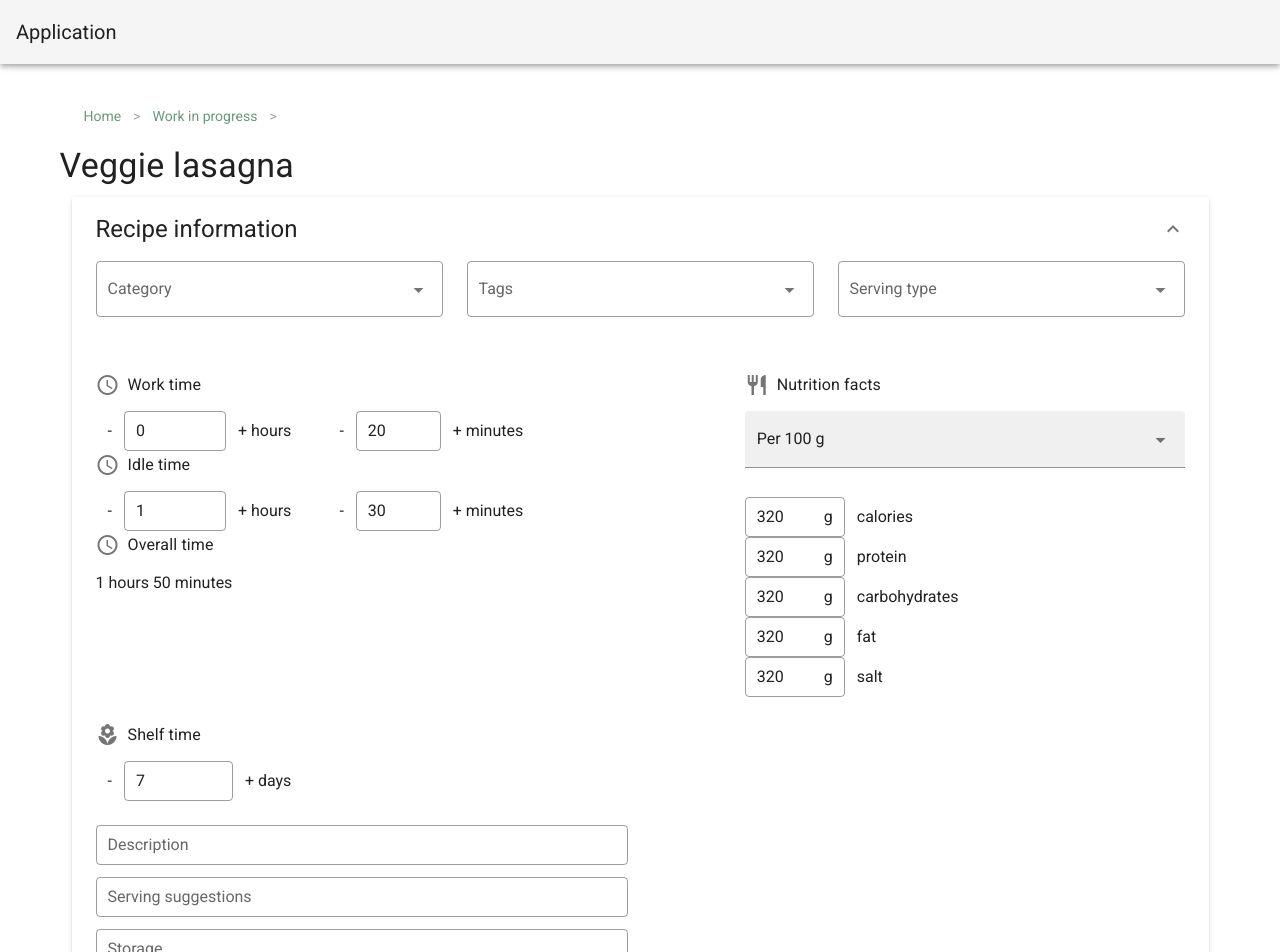
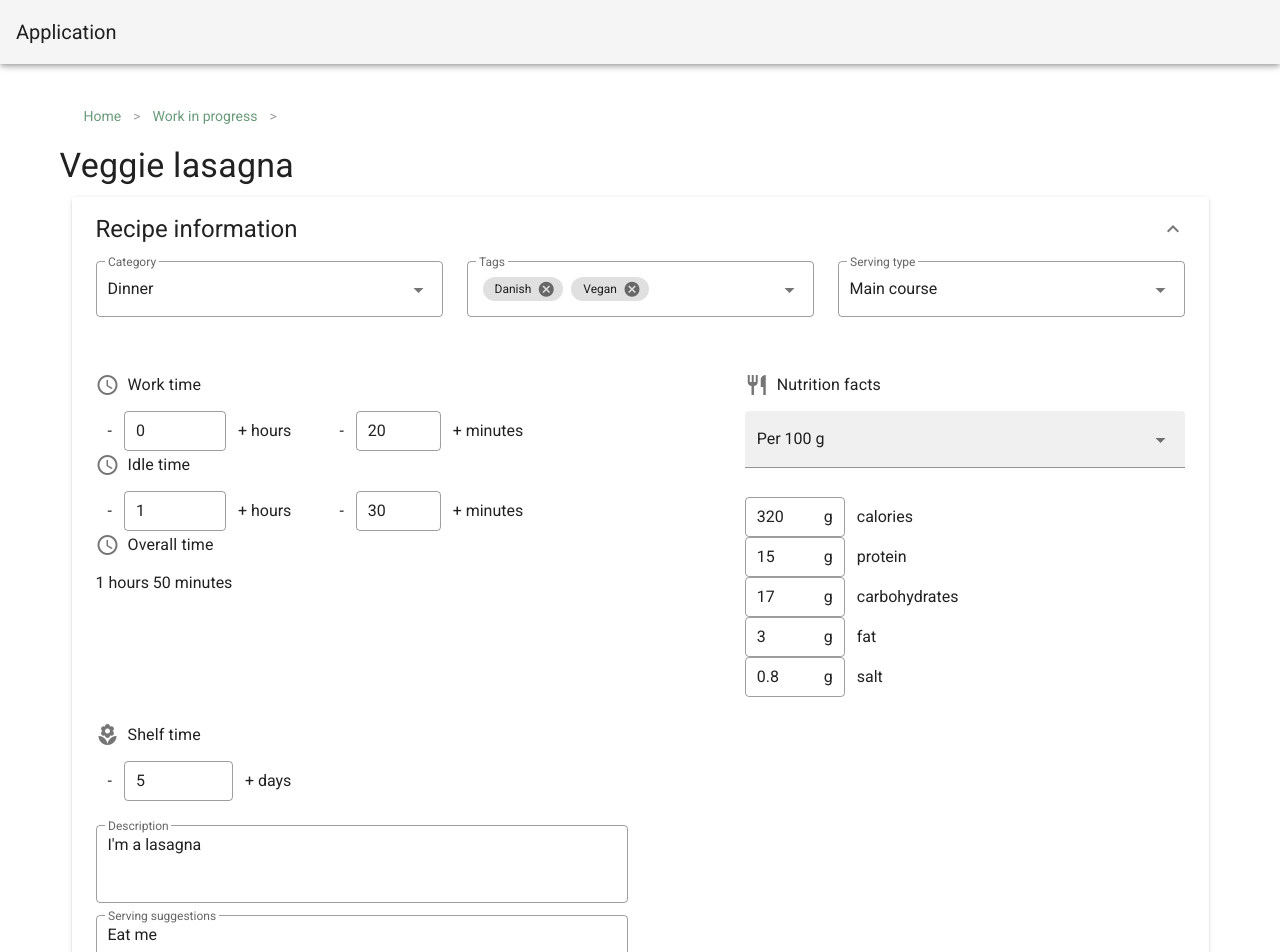
Before and after one commit to camillagejl/re-cpo, a Vue app: page /edit-recipe in a window 1280 px wide. Shown: the top 952 px of the page. Built offline with nearby package versions, Linux system fonts and the light colour scheme.

Commit message:
Populated all data in Recipe information with data from store

```diff
--- a/src/store/index.js
+++ b/src/store/index.js
@@ -26,20 +26,21 @@ export default new Vuex.Store({
             date: "2022/01/13",
             comment: `Removed the courgette because it got too soft
             compared to the other ...`,
-            category: "dinner",
-            servingtype: "Main course",
-            worktime: 20,
-            downtime: 90,
-            shelftime: 5,
+            category: "Dinner",
+            tags: ["Danish", "Vegan"],
+            serving_type: "Main course",
+            work_time: 20,
+            idle_time: 90,
+            shelf_time: 5,
             calories: "320",
-            protein: "320",
-            carbohydrates: "320",
-            fat: "320",
-            salt: "320",
-            nutrition_unit: "serving",
+            protein: "15",
+            carbohydrates: "17",
+            fat: "3",
+            salt: "0.8",
+            nutrition_unit: "Per 100 g",
             servings: 4,
             description: "I'm a lasagna",
-            servingsuggestion: "Eat me",
+            serving_suggestions: "Eat me",
             storage: "In the fridge, please",
             ingredients: {
               no_header: {
--- a/src/views/EditRecipe.vue
+++ b/src/views/EditRecipe.vue
@@ -256,34 +256,40 @@
               <v-row>
                 <v-col cols="6">
 
-                    <v-text-field
+                    <v-textarea
                       v-model="description"
                       label="Description"
                       outlined
                       dense
                       hide-details
+                      rows="3"
+                      auto-grow
                       class="pb-3"
                     >
-                    </v-text-field>
+                    </v-textarea>
 
-                    <v-text-field
+                    <v-textarea
                       v-model="servingSuggestions"
                       label="Serving suggestions"
                       outlined
                       dense
                       hide-details
+                      rows="3"
+                      auto-grow
                       class="pb-3"
                     >
-                    </v-text-field>
+                    </v-textarea>
 
-                    <v-text-field
+                    <v-textarea
                       v-model="storage"
                       label="Storage"
                       outlined
                       dense
                       hide-details
+                      rows="3"
+                      auto-grow
                     >
-                    </v-text-field>
+                    </v-textarea>
 
                 </v-col>
               </v-row>
@@ -344,11 +350,11 @@ export default {
     tags: [],
     servingType: null,
 
-    workHours: 0,
-    workMinutes: 20,
-    idleHours: 1,
-    idleMinutes: 30,
-    shelfTime: 7,
+    workHours: 7,
+    workMinutes: 27,
+    idleHours: 5,
+    idleMinutes: 35,
+    shelfTime: 57,
 
     description: null,
     servingSuggestions: null,
@@ -384,7 +390,8 @@ export default {
       "categories",
       "recipeTags",
       "servingTypes",
-      "nutritionUnits"
+      "nutritionUnits",
+      "recipes"
     ]),
     categoryNames() {
       let categories = [];
@@ -426,12 +433,52 @@ export default {
       const totalWorkMinutes = parseInt(this.workHours) * 60 + parseInt(this.workMinutes);
       const totalIdleMinutes = parseInt(this.idleHours) * 60 + parseInt(this.idleMinutes);
 
-      const totalMinutes = (totalWorkMinutes + totalIdleMinutes) / 60;
-      const actualHours = Math.floor(totalMinutes);
-      const actualMinutes = Math.round(60 * (((totalWorkMinutes + totalIdleMinutes) / 60) - actualHours));
+      const actualTime = this.getHoursAndMinutes(totalWorkMinutes + totalIdleMinutes);
 
-      return `${actualHours} hours ${actualMinutes} minutes`;
+      return `${actualTime.hours} hours ${actualTime.minutes} minutes`;
+    },
+  },
+  methods: {
+    getHoursAndMinutes(totalMinutes) {
+
+      const actualHours = Math.floor(totalMinutes / 60);
+      const actualMinutes = Math.round(totalMinutes - actualHours * 60);
+
+      return {hours: actualHours, minutes: actualMinutes}
+
     }
+  },
+  mounted() {
+    // ----- Populating data() with data from store -----
+
+    // const recipe = this.recipes[0];
+    const recipeVersion = this.recipes[0].versions[0];
+
+    this.category = recipeVersion.category;
+    this.tags = recipeVersion.tags;
+    this.servingType = recipeVersion.serving_type;
+
+    this.nutritionUnit = recipeVersion.nutrition_unit;
+    this.calories = recipeVersion.calories;
+    this.protein = recipeVersion.protein;
+    this.carbohydrates = recipeVersion.carbohydrates;
+    this.fat = recipeVersion.fat;
+    this.salt = recipeVersion.salt;
+
+    this.shelfTime = recipeVersion.shelf_time;
+    this.description = recipeVersion.description;
+    this.servingSuggestions = recipeVersion.serving_suggestions;
+    this.storage = recipeVersion.storage;
+
+    const actualWorkTime = this.getHoursAndMinutes(recipeVersion.work_time)
+    this.workHours = actualWorkTime.hours;
+    this.workMinutes = actualWorkTime.minutes;
+
+    const actualIdleTime = this.getHoursAndMinutes(recipeVersion.idle_time)
+    this.idleHours = actualIdleTime.hours;
+    this.idleMinutes = actualIdleTime.minutes;
+
+
   }
 };
 </script>
```
